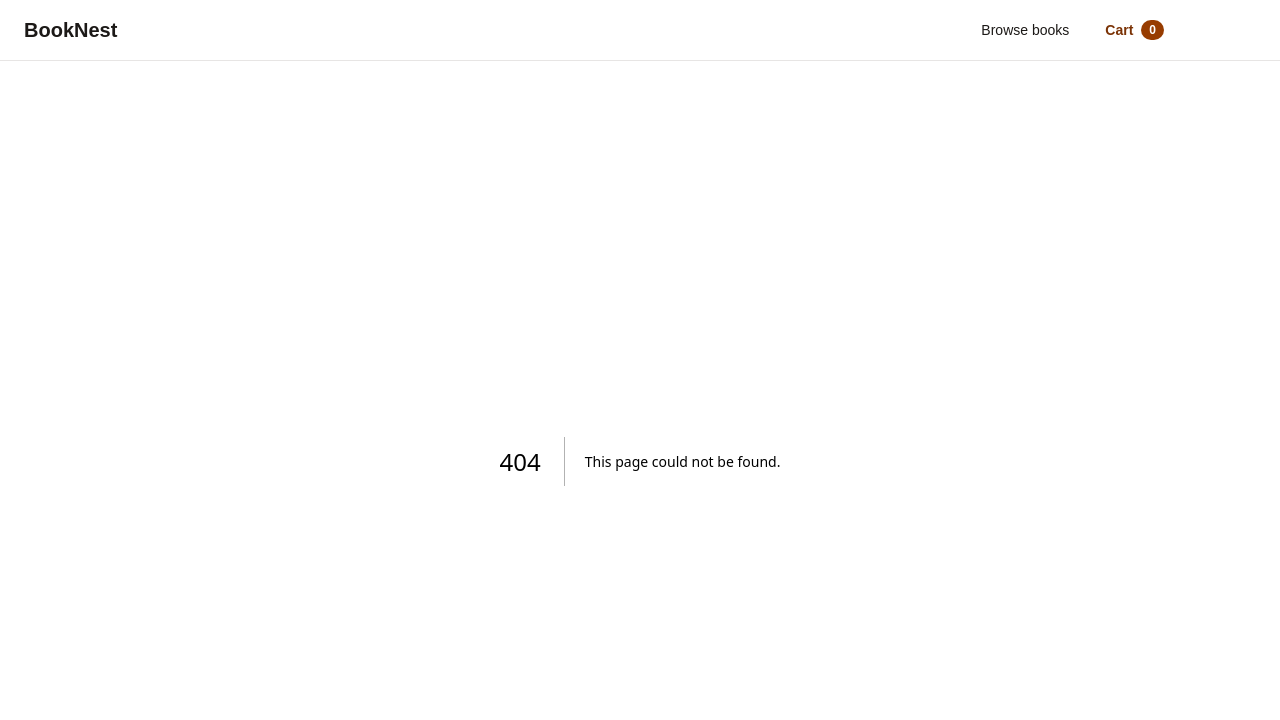
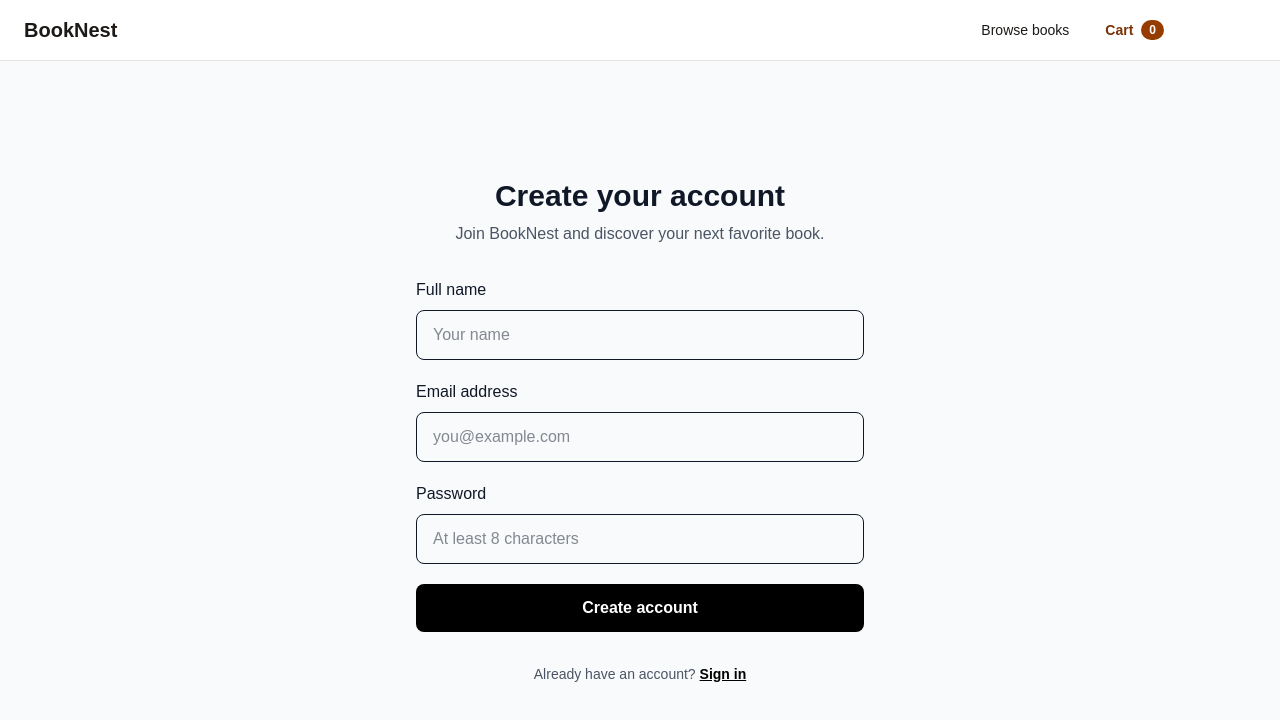
Before and after one commit to MattMaric/booknest, a Next.js app: page /register in a window 1280 px wide. Before the commit this address had no page. Shown: the top 720 px of the page. Built offline with nearby package versions, Linux system fonts and the light colour scheme; no server answers.

Commit message:
feat: implement user registration

```diff
--- /dev/null
+++ b/app/actions/auth.ts
@@ -0,0 +1,112 @@
+
+"use server";
+
+import { hash } from "bcryptjs";
+import { prisma } from "../lib/prisma";
+
+type RegistrationResult = {
+  success: boolean;
+  message: string;
+};
+
+export async function registerUser(
+  _previousState: RegistrationResult,
+  formData: FormData
+): Promise<RegistrationResult> {
+  const name = formData.get("name");
+  const email = formData.get("email");
+  const password = formData.get("password");
+
+  // Validate input types
+  if (
+    typeof name !== "string" ||
+    typeof email !== "string" ||
+    typeof password !== "string"
+  ) {
+    return {
+      success: false,
+      message: "Invalid form data.",
+    };
+  }
+
+  // Normalize and validate input
+  const normalizedName = name.trim();
+  const normalizedEmail = email.trim().toLowerCase();
+
+  const emailIsValid =
+    /^[^\s@]+@[^\s@]+\.[^\s@]+$/.test(normalizedEmail);
+
+  if (normalizedName.length < 2 || normalizedName.length > 50) {
+    return {
+      success: false,
+      message: "Name must be between 2 and 50 characters.",
+    };
+  }
+
+  if (!emailIsValid) {
+    return {
+      success: false,
+      message: "Please enter a valid email address.",
+    };
+  }
+
+  if (password.length < 8) {
+    return {
+      success: false,
+      message: "Password must contain at least 8 characters.",
+    };
+  }
+
+  if (new TextEncoder().encode(password).length > 72) {
+    return {
+      success: false,
+      message: "Password is too long.",
+    };
+  }
+
+  // Check whether the email is already registered
+  const existingUser = await prisma.user.findUnique({
+    where: { email: normalizedEmail },
+  });
+
+  if (existingUser) {
+    return {
+      success: false,
+      message: "An account with this email already exists.",
+    };
+  }
+
+  // Hash the password
+  const passwordHash = await hash(password, 12);
+
+  // Create the user
+  try {
+    await prisma.user.create({
+      data: {
+        name: normalizedName,
+        email: normalizedEmail,
+        passwordHash,
+      },
+    });
+
+    return {
+      success: true,
+      message: "Your account has been created successfully.",
+    };
+  } catch (error) {
+    // Handle a duplicate email in case of simultaneous requests
+    if (
+      typeof error === "object" &&
+      error !== null &&
+      "code" in error &&
+      error.code === "P2002"
+    ) {
+      return {
+        success: false,
+        message: "An account with this email already exists.",
+      };
+    }
+
+    throw error;
+  }
+}
--- /dev/null
+++ b/app/api/auth/[...nextauth]/route.ts
@@ -0,0 +1,4 @@
+
+import { handlers } from "../../../../auth";
+
+export const { GET, POST } = handlers;
--- a/app/layout.tsx
+++ b/app/layout.tsx
@@ -27,7 +27,7 @@ export default function RootLayout({ children }: LayoutProps<"/">) {
       lang="en"
       className={`${geistSans.variable} ${geistMono.variable} h-full antialiased`}
     >
-      <body className="min-h-full flex flex-col">
+      <body className="min-h-full flex flex-col bg-gray-50 text-gray-900 antialiased">
         <CartProvider>
           <header className="border-b border-stone-200 bg-white px-6 py-3">
             <div className="flex max-w-6xl items-center justify-between">
--- /dev/null
+++ b/app/register/page.tsx
@@ -0,0 +1,113 @@
+
+"use client";
+
+import { useActionState } from "react";
+import Link from "next/link";
+import { registerUser } from "../actions/auth";
+
+const initialState = {
+  success: false,
+  message: "",
+};
+
+export default function RegisterPage() {
+  const [state, formAction, isPending] = useActionState(
+    registerUser,
+    initialState
+  );
+
+  return (
+    <main className="flex flex-1 items-center justify-center px-6 py-12 bg-gray-50 text-gray-900">
+      <div className="w-full max-w-md space-y-8">
+        <div className="text-center">
+          <h1 className="text-3xl font-bold">Create your account</h1>
+          <p className="mt-2 text-gray-600">
+            Join BookNest and discover your next favorite book.
+          </p>
+        </div>
+
+        <form action={formAction} className="space-y-5">
+          <div>
+            <label htmlFor="name" className="mb-2 block font-medium">
+              Full name
+            </label>
+            <input
+              id="name"
+              name="name"
+              type="text"
+              required
+              minLength={2}
+              maxLength={50}
+              autoComplete="name"
+              className="w-full rounded-lg border px-4 py-3"
+              placeholder="Your name"
+            />
+          </div>
+
+          <div>
+            <label htmlFor="email" className="mb-2 block font-medium">
+              Email address
+            </label>
+            <input
+              id="email"
+              name="email"
+              type="email"
+              required
+              autoComplete="email"
+              className="w-full rounded-lg border px-4 py-3"
+              placeholder="you@example.com"
+            />
+          </div>
+
+          <div>
+            <label htmlFor="password" className="mb-2 block font-medium">
+              Password
+            </label>
+            <input
+              id="password"
+              name="password"
+              type="password"
+              required
+              minLength={8}
+              autoComplete="new-password"
+              className="w-full rounded-lg border px-4 py-3"
+              placeholder="At least 8 characters"
+            />
+          </div>
+
+          {state.message && (
+            <p
+              role="status"
+              aria-live="polite"
+              className={
+                state.success
+                  ? "text-sm text-green-700"
+                  : "text-sm text-red-600"
+              }
+            >
+              {state.message}
+            </p>
+          )}
+
+          <button
+            type="submit"
+            disabled={isPending}
+            className="w-full rounded-lg bg-black px-4 py-3 font-semibold text-white transition hover:bg-gray-800 disabled:cursor-not-allowed disabled:opacity-50"
+          >
+            {isPending ? "Creating account..." : "Create account"}
+          </button>
+        </form>
+
+        <p className="text-center text-sm text-gray-600">
+          Already have an account?{" "}
+          <Link
+            href="/login"
+            className="font-semibold text-black underline"
+          >
+            Sign in
+          </Link>
+        </p>
+      </div>
+    </main>
+  );
+}
--- a/auth.ts
+++ b/auth.ts
@@ -0,0 +1,65 @@
+
+import NextAuth from "next-auth";
+import Credentials from "next-auth/providers/credentials";
+import { compare } from "bcryptjs";
+import { prisma } from "./app/lib/prisma";
+
+export const { handlers, auth, signIn, signOut } = NextAuth({
+  session: {
+    strategy: "jwt",
+  },
+
+  providers: [
+    Credentials({
+      credentials: {
+        email: {
+          label: "Email",
+          type: "email",
+        },
+        password: {
+          label: "Password",
+          type: "password",
+        },
+      },
+
+      async authorize(credentials) {
+        if (
+          typeof credentials?.email !== "string" ||
+          typeof credentials?.password !== "string"
+        ) {
+          return null;
+        }
+
+        const email = credentials.email.trim().toLowerCase();
+        const password = credentials.password;
+
+        if (!email || !password) {
+          return null;
+        }
+
+        const user = await prisma.user.findUnique({
+          where: { email },
+        });
+
+        if (!user) {
+          return null;
+        }
+
+        const passwordIsValid = await compare(
+          password,
+          user.passwordHash
+        );
+
+        if (!passwordIsValid) {
+          return null;
+        }
+
+        return {
+          id: user.id,
+          name: user.name,
+          email: user.email,
+        };
+      },
+    }),
+  ],
+});
```
